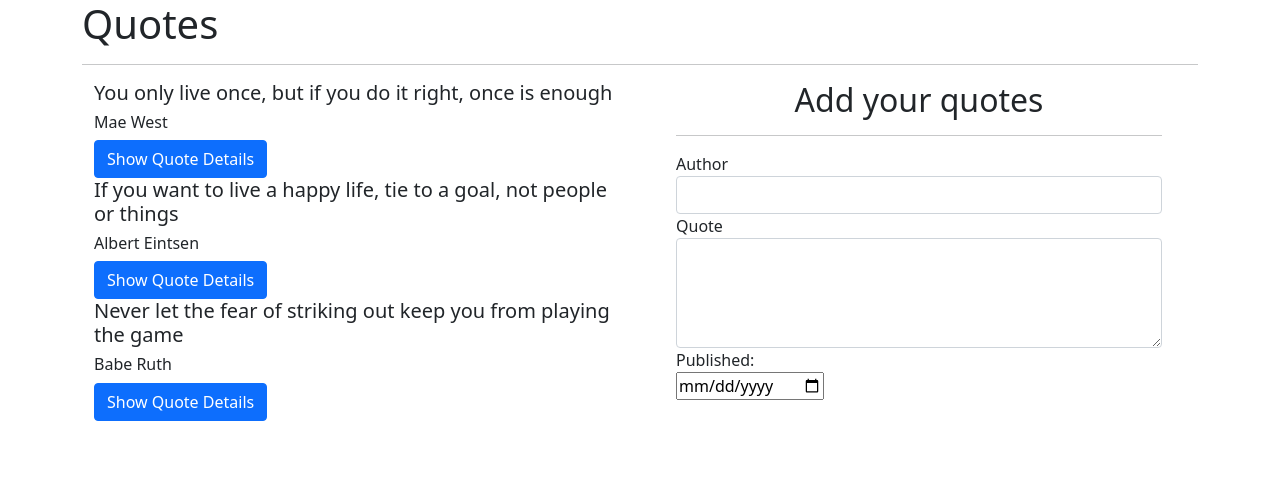
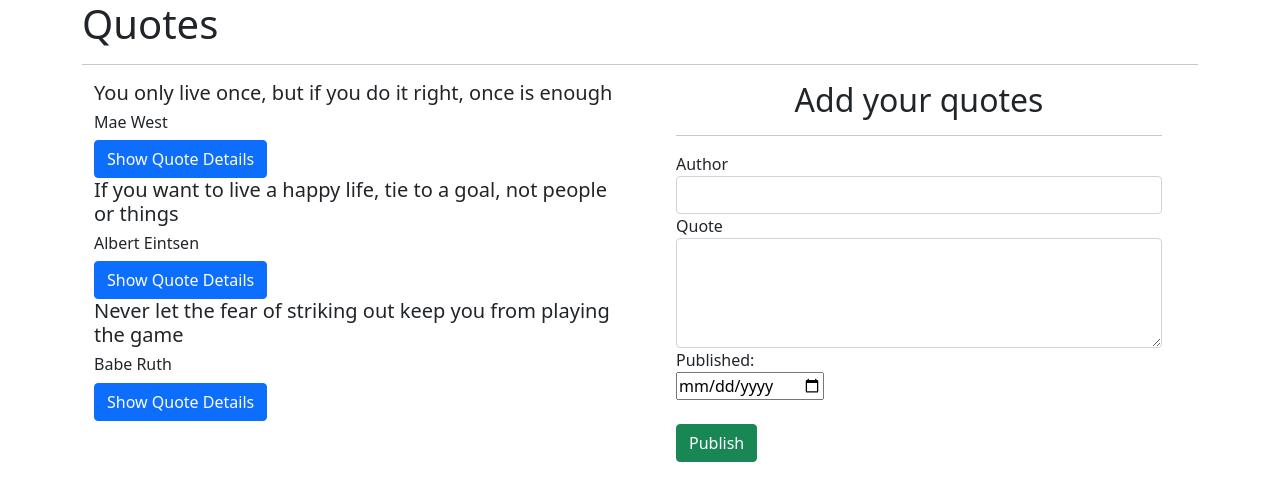
Before and after one commit to bre-nda/Quotes-Project, an Angular app: page / in a window 1280 px wide. Shown: the top 500 px of the page. Built offline with nearby package versions, Linux system fonts and the light colour scheme.

Commit message:
add chnages to the form

```diff
--- a/src/app/app.module.ts
+++ b/src/app/app.module.ts
@@ -1,6 +1,6 @@
 import { NgModule } from '@angular/core';
+import { BrowserModule } from '@angular/platform-browser';
 import { FormsModule } from '@angular/forms';
-import { BrowserModule } from '@angular/platform-browser';
 
 import { AppRoutingModule } from './app-routing.module';
 import { AppComponent } from './app.component';
--- a/src/app/quote-form/quote-form.component.html
+++ b/src/app/quote-form/quote-form.component.html
@@ -1,11 +1,11 @@
 <div class="container-fluid">
     <h2 class="text-center">Add your quotes</h2>
     <hr>
-    <form>
+    <form #quoteForm='ngForm'>
         <div class="form-group">
 
             <label for="name">Author</label>
-            <input type="text" required class="form-control" id="name">
+            <input type="text" required class="form-control" id="name" [(ngModel)]="newQuote.description" name="name">
 
         </div>
         <div class="form-group">
@@ -19,5 +19,6 @@
             <input type='date' id="complete" required>
 
         </div>
+        <br><button type="submit" class="btn btn-success">Publish</button>
     </form>
 </div>
--- a/src/app/quote-form/quote-form.component.ts
+++ b/src/app/quote-form/quote-form.component.ts
@@ -1,4 +1,5 @@
 import { Component, OnInit } from '@angular/core';
+import { Quote } from '../quote';
 
 @Component({
   selector: 'app-quote-form',
@@ -6,10 +7,11 @@
   styleUrls: ['./quote-form.component.css']
 })
 export class QuoteFormComponent implements OnInit {
+  newQuote = new Quote(0,"","","",new Date());
 
   constructor() { }
 
-  ngOnInit(): void {
+  ngOnInit() {
   }
 
 }
```
